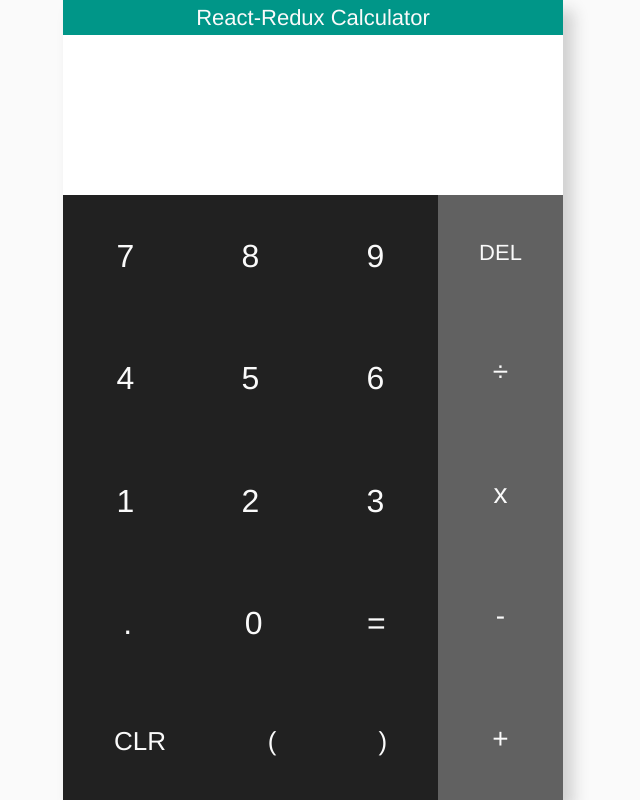
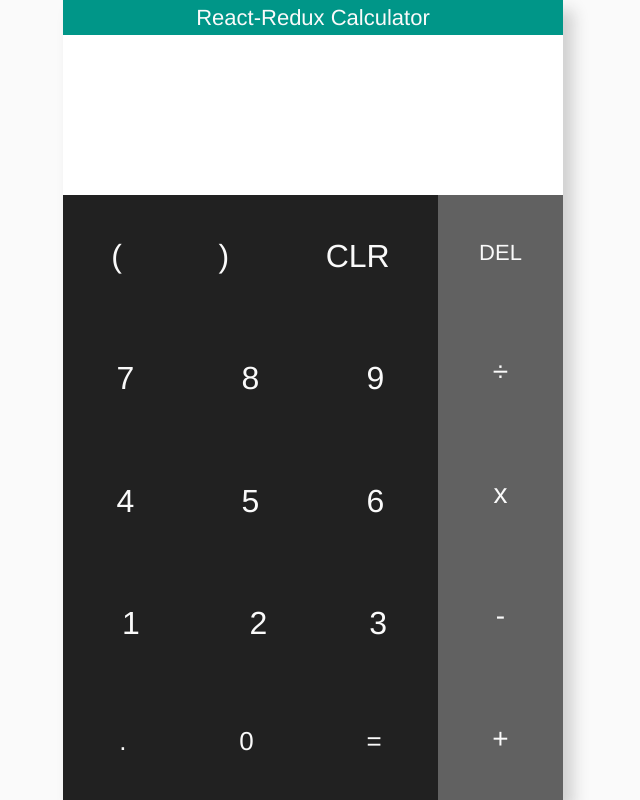
Before and after one commit to robwa10/react-calculator, a React (Create React App) app: page / in a window 1280 px wide. Shown: the whole page, without its empty margins (327-967 px from the left). Built offline with nearby package versions, Linux system fonts and the light colour scheme.

Commit message:
Refactor React components

```diff
--- a/src/App.js
+++ b/src/App.js
@@ -4,7 +4,7 @@ import { createStore } from 'redux'
 import reducer from './reducers'
 import Header from './components/header'
 import ExpressionResultContainer from './containers/expression-result-container'
-import InputContainer from './components/input-container'
+import InputContainer from './containers/input-container'
 
 let store = createStore(
   reducer,
--- /dev/null
+++ b/src/components/display-box.js
@@ -0,0 +1,26 @@
+import React from 'react'
+import PropTypes from 'prop-types'
+
+const DisplayBox = ({
+  text,
+  mainClassName,
+  spanClassName,
+  divStyle,
+  spanStyle
+}) => {
+  return (
+    <div className={mainClassName} style={divStyle}>
+      <span className={spanClassName} style={spanStyle}>{text}</span>
+    </div>
+  )
+}
+
+export default DisplayBox
+
+DisplayBox.propTypes = {
+  text: PropTypes.string,
+  mainClassName: PropTypes.string,
+  spanClassName: PropTypes.string,
+  divStyle: PropTypes.object,
+  spanStyle: PropTypes.object
+}
--- a/src/components/expression.js
+++ /dev/null
@@ -1,14 +0,0 @@
-import React from 'react'
-import PropTypes from 'prop-types'
-
-const Expression = ({ expression, style }) => {
-  return (
-    <div className='expression-container' style={style}>
-      <span className='expression-text'>{expression}</span>
-    </div>
-  )
-}
-
-export default Expression
-
-Expression.propTypes = { expression: PropTypes.string }
--- a/src/components/input-container.js
+++ /dev/null
@@ -1,51 +0,0 @@
-import React, { Component } from 'react'
-import PropTypes from 'prop-types'
-import ButtonContainer from '../containers/button-container'
-
-class InputContainer extends Component {
-  render () {
-    let operators = ['DEL', '÷', 'x', '-', '+']
-    let numberRowOne = ['7', '8', '9']
-    let numberRowTwo = ['4', '5', '6']
-    let numberRowThree = ['1', '2', '3']
-    let numberRowFour = ['.', '0', '=']
-    let numberRowFive = ['CLR', '(', ')']
-
-    return (
-      <div className='input-container'>
-        <div className='numberpad-container'>
-          <ButtonContainer
-            buttonArray={numberRowOne}
-            myClass='number-row'
-          />
-          <ButtonContainer
-            buttonArray={numberRowTwo}
-            myClass='number-row'
-          />
-          <ButtonContainer
-            buttonArray={numberRowThree}
-            myClass='number-row'
-          />
-          <ButtonContainer
-            buttonArray={numberRowFour}
-            myClass='number-row'
-          />
-          <ButtonContainer
-            buttonArray={numberRowFive}
-            myClass='number-row'
-          />
-        </div>
-        <ButtonContainer
-          buttonArray={operators}
-          myClass='operators-container'
-        />
-      </div>
-    )
-  }
-}
-
-export default InputContainer
-
-InputContainer.propTypes = {
-  operators: PropTypes.array
-}
--- a/src/components/result.js
+++ /dev/null
@@ -1,11 +0,0 @@
-import React from 'react'
-
-const Result = ({result}) => {
-  return (
-    <div className='result-container'>
-      <span className='result-text'>{result}</span>
-    </div>
-  )
-}
-
-export default Result
--- a/src/containers/button-container.js
+++ /dev/null
@@ -1,61 +0,0 @@
-import React, { Component } from 'react'
-import PropTypes from 'prop-types'
-import { connect } from 'react-redux'
-import * as actions from '../actions'
-import Button from '../components/button'
-
-class ButtonContainer extends Component {
-  constructor (props) {
-    super(props)
-    this.buttonClick = this.buttonClick.bind(this)
-  }
-
-  validateEquals () {
-    if (this.props.result !== null) {
-      this.props.calculateResult(this.props.result)
-    }
-  }
-
-  buttonClick (button) {
-    switch (button) {
-      case 'DEL':
-        this.props.deleteElement(this.props.input)
-        break
-      case '=':
-        this.validateEquals()
-        break
-      case 'CLR':
-        this.props.clearAll()
-        break
-      default:
-        this.props.inputString(this.props.input, button)
-    }
-  }
-
-  render () {
-    return (
-      <div className={this.props.myClass}>
-        {this.props.buttonArray.map(item => (
-          <Button
-            key={item}
-            buttonText={item}
-            onClick={() => this.buttonClick(item)}
-          />
-        ))}
-      </div>
-    )
-  }
-}
-
-const mapStateToProps = (state) => ({
-  input: state.input,
-  result: state.result
-})
-
-export default connect(mapStateToProps, actions)(ButtonContainer)
-
-ButtonContainer.propTypes = {
-  buttonArray: PropTypes.array,
-  item: PropTypes.string,
-  myClass: PropTypes.string
-}
--- a/src/containers/expression-result-container.js
+++ b/src/containers/expression-result-container.js
@@ -1,24 +1,30 @@
 import React from 'react'
 import { connect } from 'react-redux'
 import PropTypes from 'prop-types'
-import Expression from '../components/expression'
-import Result from '../components/result'
+import DisplayBox from '../components/display-box'
 
 const ExpressionResultContainer = (props) => {
-  let textStyle = {}
+  let inputTextStyle = {}
 
   if (props.input.length > 13) {
-    textStyle = {'fontSize': 30}
+    inputTextStyle = {'fontSize': 30}
   } else if (props.input.length > 11) {
-    textStyle = {'fontSize': 36}
+    inputTextStyle = {'fontSize': 36}
   }
 
   return (
     <div className='expression-result-container'>
-      <Expression
-        expression={props.input}
-        style={textStyle} />
-      <Result result={props.result} />
+      <DisplayBox
+        mainClassName='expression-container'
+        spanClassName='expression-text'
+        divStyle={inputTextStyle}
+        text={props.input}
+      />
+      <DisplayBox
+        mainClassName='result-container'
+        spanClassName='result-text'
+        text={props.result}
+      />
     </div>
   )
 }
--- /dev/null
+++ b/src/containers/input-container.js
@@ -0,0 +1,86 @@
+import React, { Component } from 'react'
+import PropTypes from 'prop-types'
+import { connect } from 'react-redux'
+import * as actions from '../actions'
+import Button from '../components/button'
+
+class InputContainer extends Component {
+  constructor (props) {
+    super(props)
+    this.buttonClick = this.buttonClick.bind(this)
+  }
+
+  validateEquals () {
+    if (this.props.result !== null) {
+      this.props.calculateResult(this.props.result)
+    }
+  }
+
+  buttonClick (button) {
+    switch (button) {
+      case 'DEL':
+        this.props.deleteElement(this.props.input)
+        break
+      case '=':
+        this.validateEquals()
+        break
+      case 'CLR':
+        this.props.clearAll()
+        break
+      default:
+        this.props.inputString(this.props.input, button)
+    }
+  }
+
+  render () {
+    let operators = ['DEL', '÷', 'x', '-', '+']
+    let numberPad = [
+      ['(', ')', 'CLR'],
+      ['7', '8', '9'],
+      ['4', '5', '6'],
+      ['1', '2', '3'],
+      ['.', '0', '=']
+    ]
+
+    return (
+      <div className='input-container'>
+        <div className='numberpad-container'>
+          {numberPad.map(element => {
+            return (
+              <div className='number-row'>
+                {element.map(item => (
+                  <Button
+                    key={item}
+                    buttonText={item}
+                    onClick={() => this.buttonClick(item)}
+                  />
+                ))}
+              </div>
+            )
+          })}
+        </div>
+        <div className='operators-container'>
+          {operators.map(item => (
+            <Button
+              key={item}
+              buttonText={item}
+              onClick={() => this.buttonClick(item)}
+            />
+          ))}
+        </div>
+      </div>
+    )
+  }
+}
+
+const mapStateToProps = (state) => ({
+  input: state.input,
+  result: state.result
+})
+
+export default connect(mapStateToProps, actions)(InputContainer)
+
+InputContainer.propTypes = {
+  operators: PropTypes.array,
+  numberPad: PropTypes.array
+}
```
